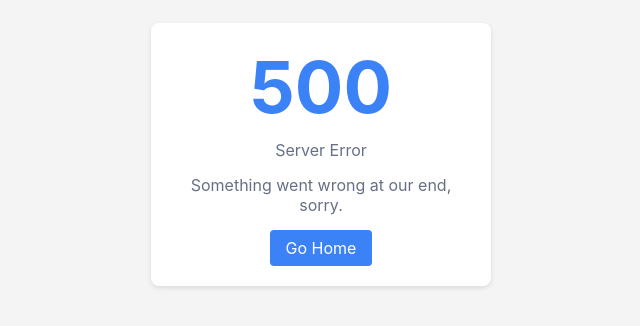
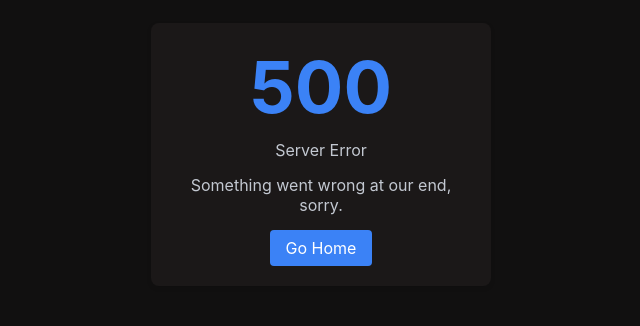
Before and after one commit to FirstTimeEZ/server-ssl, a plain HTML site: page error/500.html in a window 1280 px wide. Shown: the part 246-572 px from the top of the page, without its empty margins (319-959 px from the left). Drawn offline with Linux system fonts and the dark colour scheme.

Commit message:
server-ssl.js
update 404 page
update 500 page
update default page
auto detect light/dark theme

/root
│
├── /error
│   ├── 404.html
│   └── 500.html
│
├── /ssl
│   ├── /openssl
│   ├── /module
│   │   ├── /crypt
│   │   ├── /jose
│   │   └── lets-encrypt-acme-client.js
│   │
│   ├── acmeKeys
│   ├── private-key.pem
│   └── certificate.pem
│   └── ssl.js
│
├── /website
│   └── index.html <---- Your website goes here
│
├── node.exe
├── server-ssl.js            <--- server config
└── start-windows.bat

```diff
--- a/error/500.html
+++ b/error/500.html
@@ -1,5 +1,6 @@
 <!DOCTYPE html>
 <html lang="en">
+
 <head>
     <meta charset="UTF-8">
     <meta name="viewport" content="width=device-width, initial-scale=1.0">
@@ -15,25 +16,29 @@
             margin: 0;
             text-align: center;
         }
+
         .container {
             background-color: white;
             padding: 20px;
             border-radius: 8px;
-            box-shadow: 0 2px 5px rgba(0,0,0,0.1);
+            box-shadow: 0 2px 5px rgba(0, 0, 0, 0.1);
             max-width: 300px;
             width: 100%;
         }
+
         .error-code {
             font-size: 72px;
             font-weight: bold;
             color: #3b82f6;
             margin-bottom: 10px;
         }
+
         .error-message {
             font-size: 16px;
             color: #667085;
             margin-bottom: 15px;
         }
+
         .home-link {
             display: inline-block;
             background-color: #3b82f6;
@@ -43,11 +48,29 @@
             border-radius: 4px;
             transition: background-color 0.2s;
         }
+
         .home-link:hover {
             background-color: #2563eb;
         }
+
+        @media (prefers-color-scheme: dark) {
+            body {
+                background-color: rgb(17, 16, 16);
+                color: white;
+            }
+
+            .container {
+                background-color: rgb(27, 24, 24);
+                color: white
+            }
+
+            .error-message {
+                color: #c3c8d1;
+            }
+        }
     </style>
 </head>
+
 <body>
     <div class="container">
         <div class="error-code">500</div>
@@ -56,4 +79,5 @@
         <a href="/" class="home-link">Go Home</a>
     </div>
 </body>
+
 </html>
```
Also changed, not shown: error/404.html (+25 -1 lines), website/index.html (+29 -10 lines), README.md.
